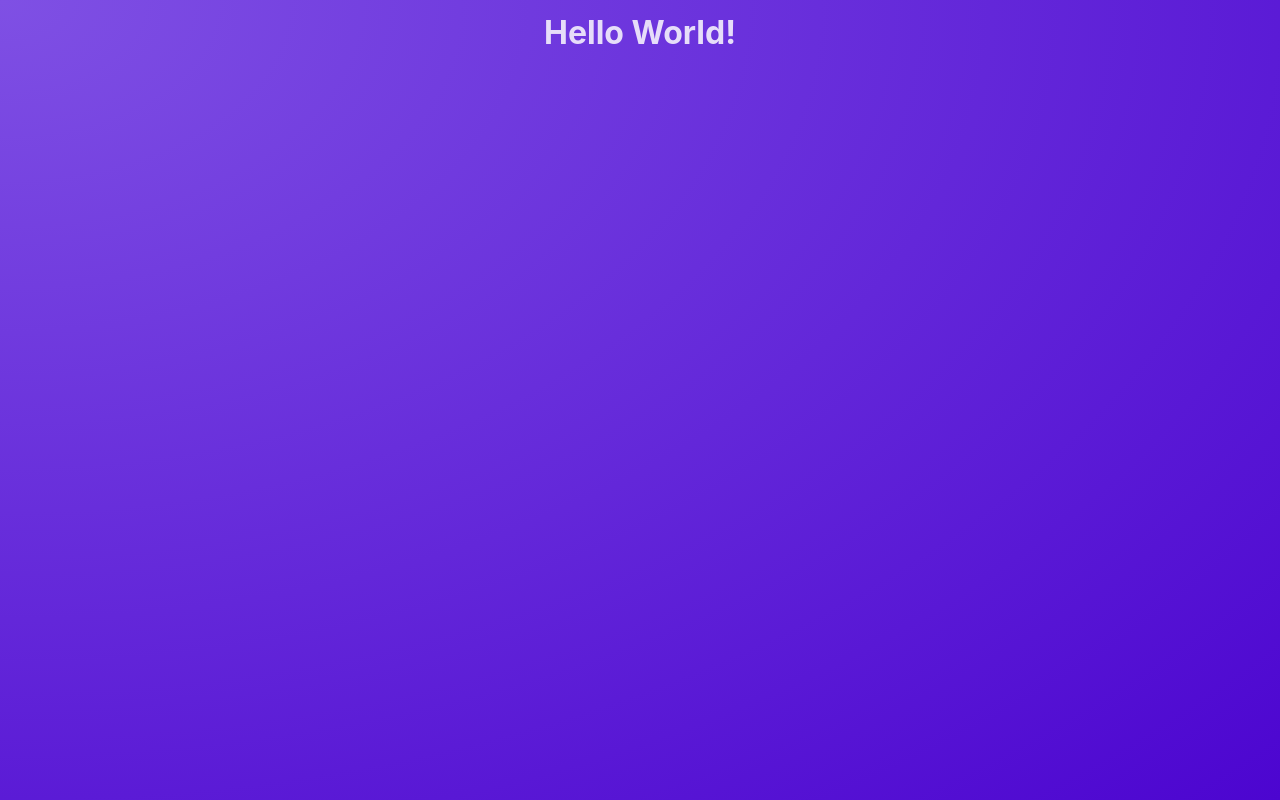
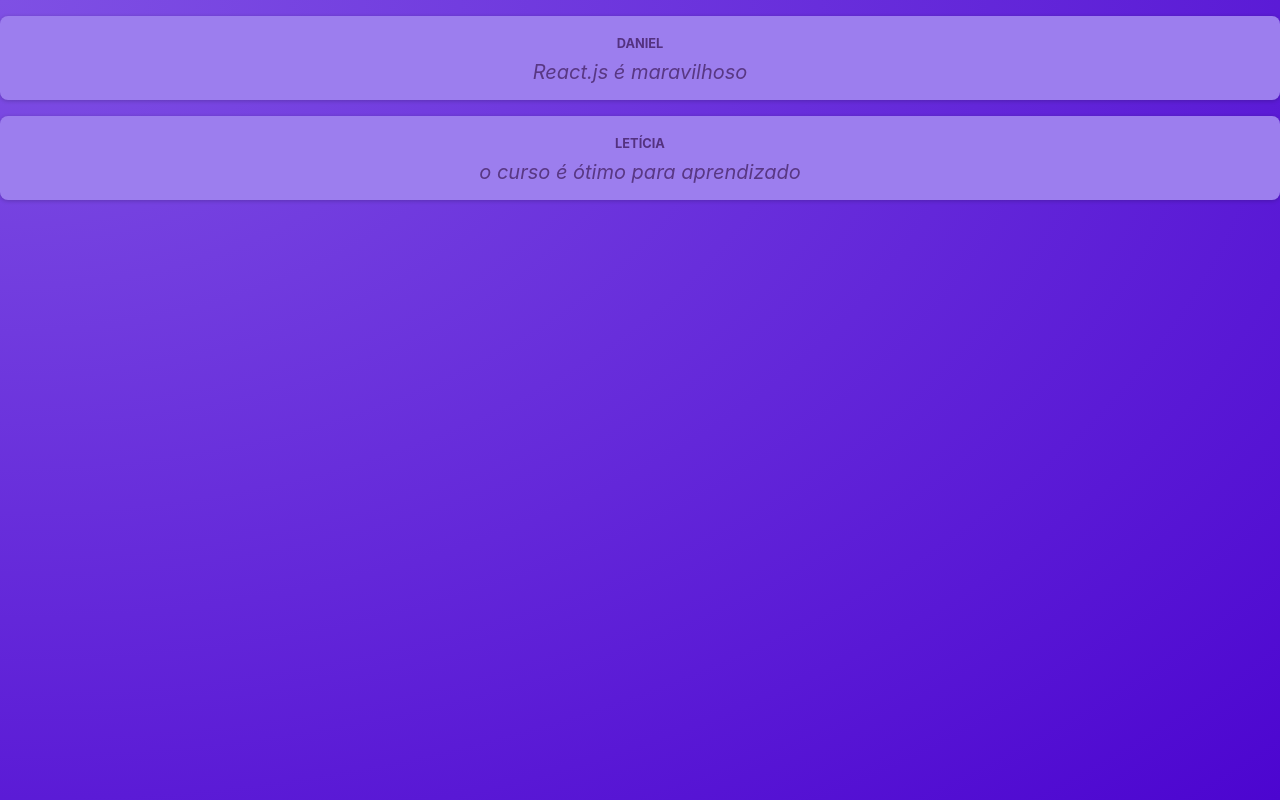
Before and after one commit to Raischmitt/react-test2, a React (Vite) app in the folder react-test/: page / in a window 1280 px wide. Built offline with nearby package versions, Linux system fonts and the light colour scheme.

Commit message:
componente post

```diff
--- a/react-test/src/App.jsx
+++ b/react-test/src/App.jsx
@@ -1,5 +1,10 @@
+import Post from './components/Post';
+
 function App() {
-  return <h1>Hello World!</h1>;
+  return <>
+  <Post author="Daniel" body="React.js é maravilhoso"/>
+  <Post author="Letícia" body="o curso é ótimo para aprendizado" />
+  </>
 }
 
 export default App;
--- /dev/null
+++ b/react-test/src/components/Post.jsx
@@ -0,0 +1,12 @@
+import classes from './Post.module.css';
+
+function Post(props) {
+    return (
+        <div className={classes.post}>
+            <p className={classes.author}>{props.author}</p>
+            <p className={classes.text}>{props.body}</p>
+        </div>
+    );
+}
+
+export default Post;
--- /dev/null
+++ b/react-test/src/components/Post.module.css
@@ -0,0 +1,35 @@
+.post {
+  margin: 1rem 0;
+  padding: 1rem;
+  background-color: #9c7eee;
+  border-radius: 8px;
+  box-shadow: 0 1px 4px rgba(0, 0, 0, 0.2);
+  animation: animate-in 1s ease-out forwards;
+}
+
+.author {
+  font-size: 0.8rem;
+  font-weight: bold;
+  color: #543280;
+  margin: 0;
+  text-transform: uppercase;
+}
+
+.text {
+  white-space: pre-wrap;
+  font-size: 1.25rem;
+  margin: 0.25rem 0 0 0;
+  color: #593884;
+  font-style: italic;
+}
+
+@keyframes animate-in {
+  from {
+    opacity: 0;
+    transform: translateY(1rem);
+  }
+  to {
+    opacity: 1;
+    transform: translateY(0);
+  }
+}
--- a/react-test/src/index.css
+++ b/react-test/src/index.css
@@ -21,3 +21,7 @@ body {
   text-align: center;
   color: #e6ddf9;
 }
+
+.post {
+  background-color: lightblue;
+}
```
